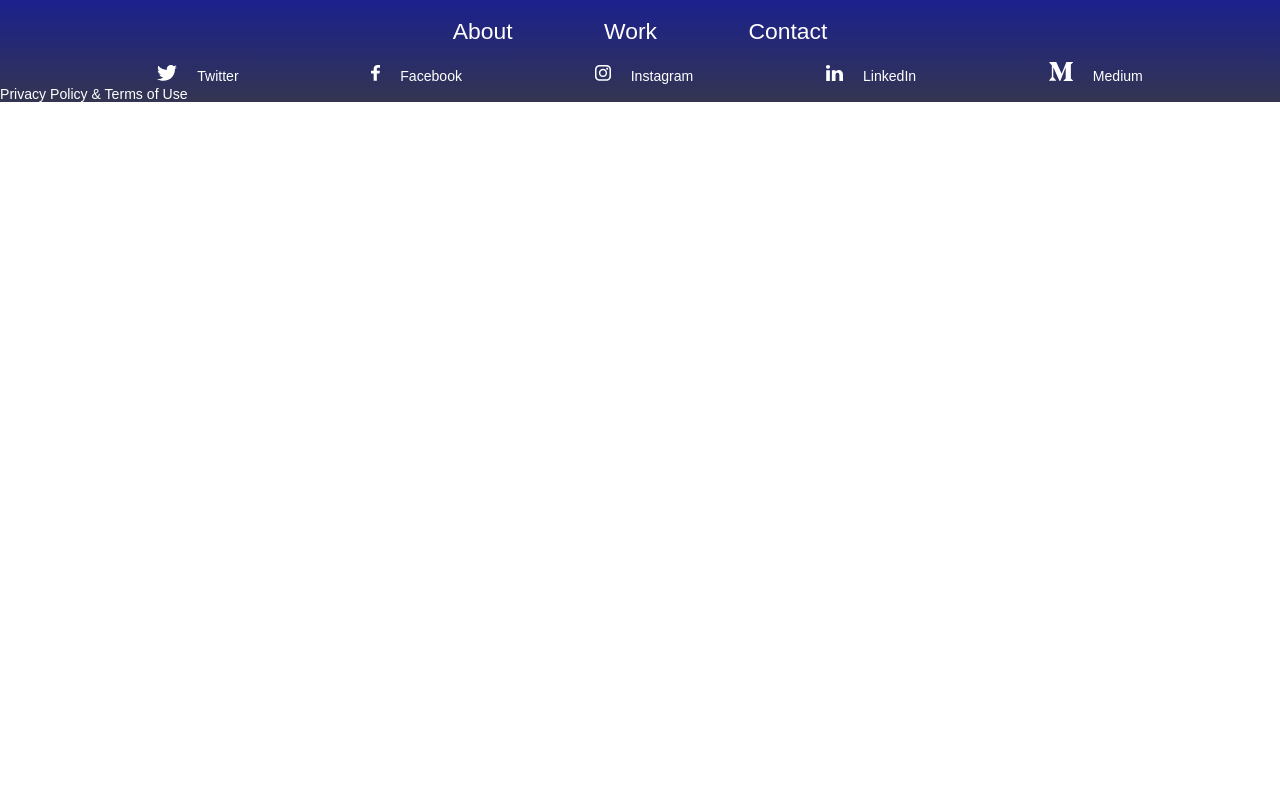
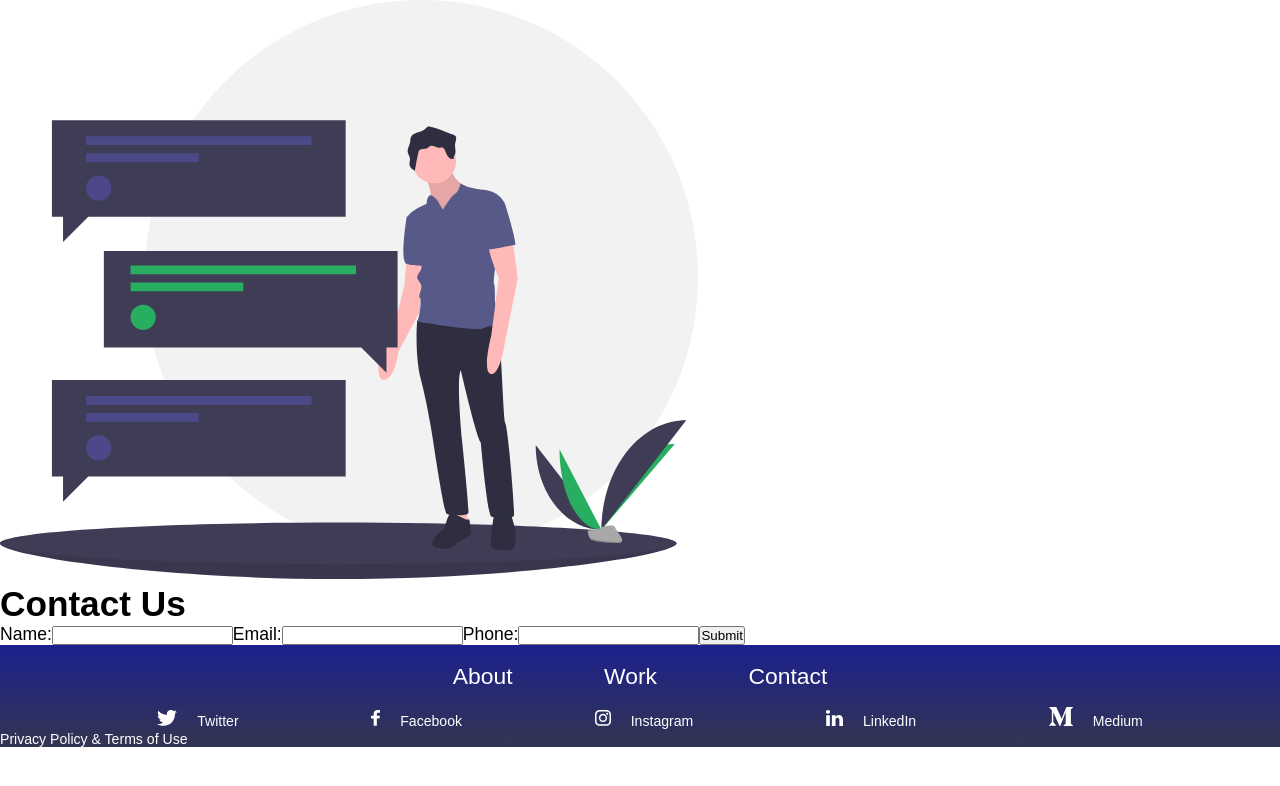
Before and after one commit to AwakenedMind/CrownStudio, a React (Create React App) app: page / in a window 1280 px wide. Shown: the top 786 px of the page. Built offline with nearby package versions, Linux system fonts and the light colour scheme.

Commit message:
botlayout 1.03

```diff
--- a/src/App.js
+++ b/src/App.js
@@ -1,10 +1,13 @@
 import React from 'react';
 import '../src/sass/style.scss'
+import Form from '../src/components/Form'
 import Footer from '../src/components/footer'
+
 
 function App() {
   return (
     <div>
+      <Form />
       <Footer/>
     </div>
   );
--- /dev/null
+++ b/src/components/Form.js
@@ -0,0 +1,30 @@
+import React from 'react'
+import FormImg from '../images/contact-illustration.svg'
+
+const Form = () => {
+    return (
+      <div className = "Form-wrapper">
+          <img className ="Contact-svg" alt ="Contact us"src = {FormImg}></img>
+          <div className ="Form">
+              <h1>Contact Us</h1>
+              <form>
+                  <label>
+                      Name:
+                      <input type="text" name="name" />
+                  </label>
+                  <label>
+                      Email:
+                      <input type="text" name="Email" />
+                  </label>
+                  <label>
+                      Phone:
+                      <input type="tel" name="Phone" />
+                  </label>
+                  <input type="submit" value ="Submit" />
+              </form>
+          </div>
+      </div>
+    )
+}
+
+export default Form
--- a/src/components/footer.js
+++ b/src/components/footer.js
@@ -1,5 +1,6 @@
 import React from 'react'
 import SocialIcons from '../components/social'
+import Company from '../components/company'
 
 const Footer = () => {
     return (
@@ -12,6 +13,7 @@ const Footer = () => {
                 </ul>
                 <SocialIcons/>
                 <p class="Privacy">Privacy Policy & Terms of Use</p>
+                {/* <Company /> */}
             </div>
         </div>
     )
--- a/src/sass/layout-bot.scss
+++ b/src/sass/layout-bot.scss
@@ -37,3 +37,14 @@
 .Privacy {
     font-size: 0.8em;
 }
+
+.Footer-company {
+    font-size: 0.8em;
+    display: flex;
+    justify-content: flex-end;
+}
+
+.Footer-crown {
+    transform: scale(.3);
+    vertical-align: -1.7em;
+}
```
Also changed, not shown: src/components/company.js (added, +10 -0 lines).
